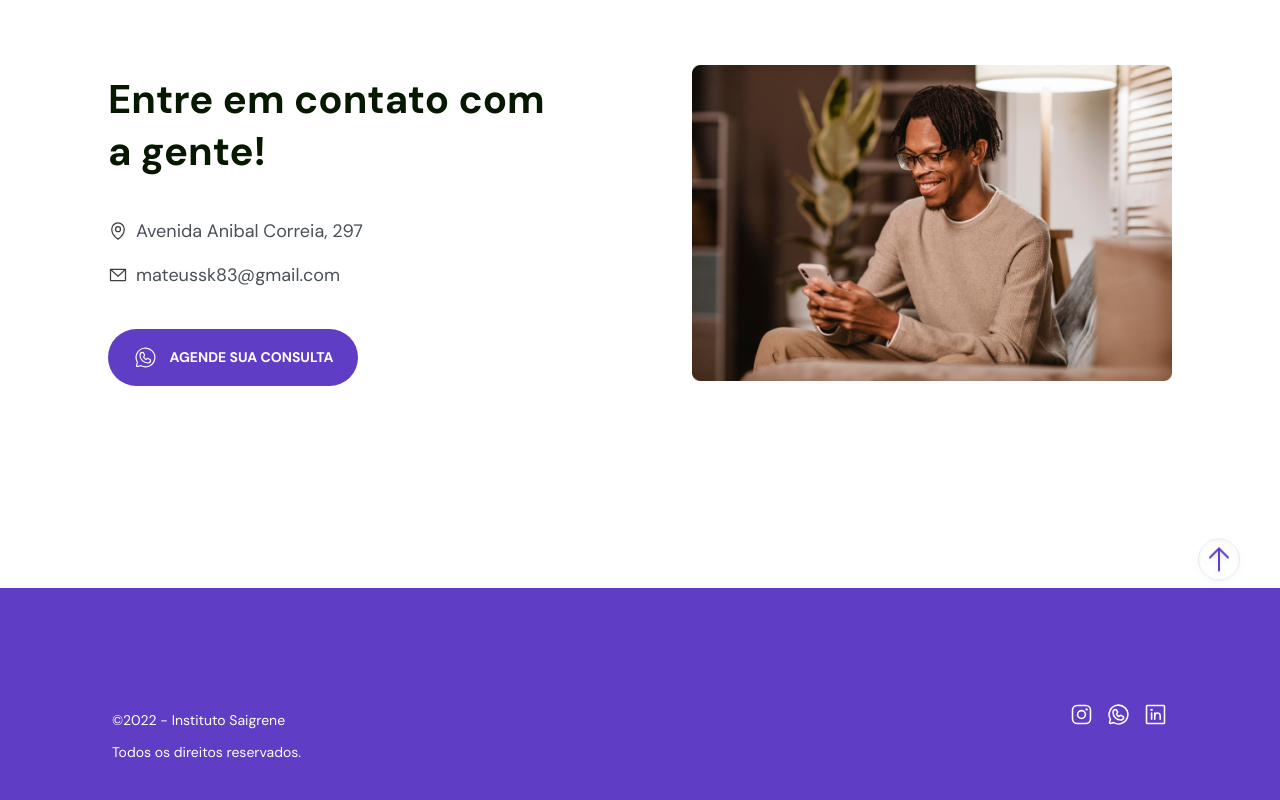
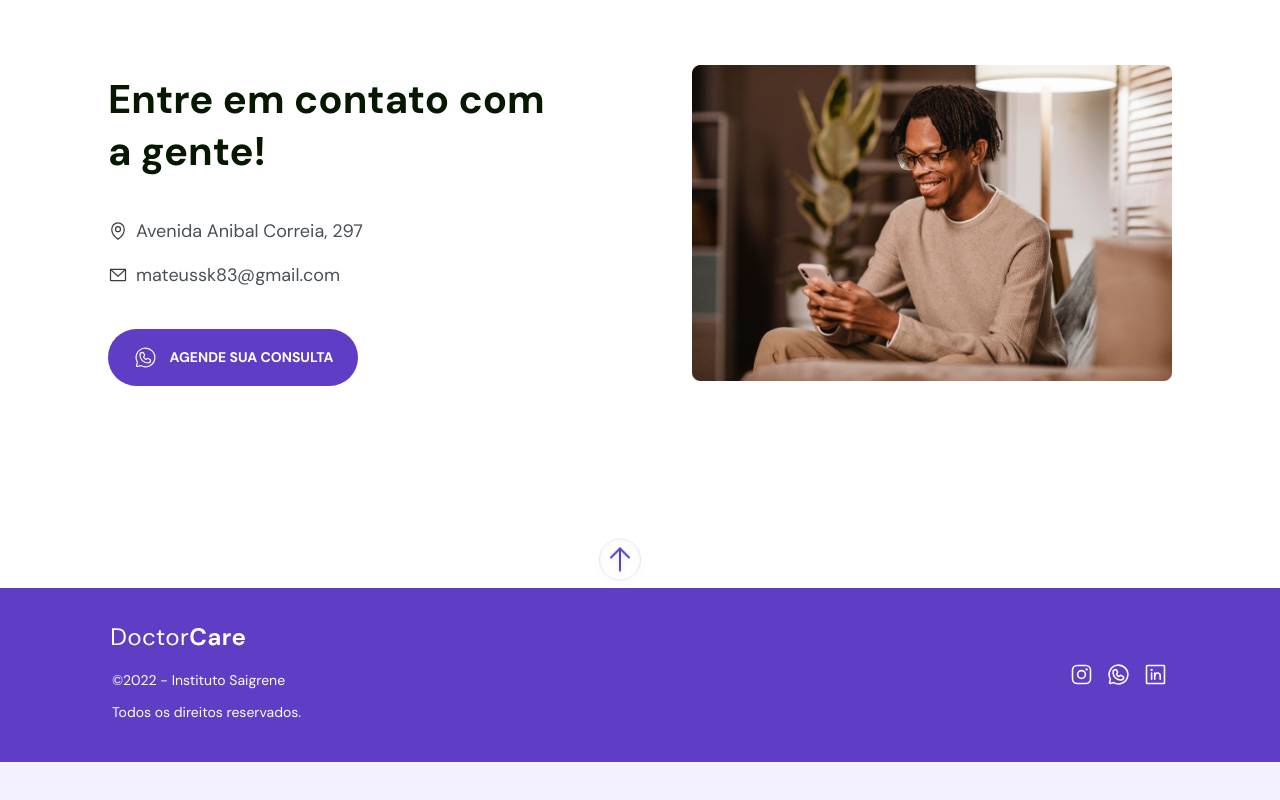
Before and after one commit to mateussk83/WebSite-Saigrene, a React (Vite) app: page / in a window 1280 px wide. Shown: the part 3318-4118 px from the top of the page. After the commit the page ends 4080 px from the top, so only its background shows below. Built offline with nearby package versions, Linux system fonts and the light colour scheme.

Commit message:
feat: insert library react-router-dom

```diff
--- a/src/App.tsx
+++ b/src/App.tsx
@@ -1,11 +1,14 @@
 import { Event } from "./pages/Event";
-
+import { BrowserRouter } from "react-router-dom";
+import { Router } from "./Router";
 
 export function App() {
 
   return (
     <div className="App">
-      <Event />
+      <BrowserRouter>
+      <Router />
+      </BrowserRouter>
     </div>
   )
 }
--- /dev/null
+++ b/src/Router.tsx
@@ -0,0 +1,10 @@
+import { Route, Routes } from "react-router-dom";
+import { Event } from "./pages/Event";
+
+export function Router() {
+ return (
+  <Routes>
+   <Route path="/" element={<Event />}/>
+  </Routes>
+ )
+}
--- a/src/components/ButtonScrollToTop.tsx
+++ b/src/components/ButtonScrollToTop.tsx
@@ -5,7 +5,7 @@ import { ArrowUp } from "phosphor-react";
 export function ButtonScrollToTop() {
 
  return (
- <div className="flex items-ind justify-end bg-gray-100 pr-10">
+  <div className="flex items-center justify-center bg-gray-100 pr-10">
    <a
     onClick={() => scroll.scrollTo(0)}
     className="cursor-pointer animate-bounce border rounded-full drop-shadow-md p-1 flex "
--- a/src/components/Footer.tsx
+++ b/src/components/Footer.tsx
@@ -5,8 +5,8 @@ export function Footer() {
   return (
     <div className="bg-blue-700 flex  justify-between items-center md:hidden">
 
-      <div className="my-20 ml-28 border-none">
-        <Logo />
+      <div className="my-10 ml-28 border-none">
+        <Logo colorWord1="fill-gray-100" colorWord2="fill-gray-100"/>
         <span className="flex items-center text-sm mt-6">©2022 - Instituto Saigrene</span>
         <span className="flex items-center text-sm mt-3"> Todos os direitos reservados.
         </span>
--- a/src/teste.tsx
+++ /dev/null
@@ -1,10 +0,0 @@
-import React from 'react';
-import { render } from 'react-dom';
-import { Link, Element, Events, animateScroll as scroll, scrollSpy, scroller } from 'react-scroll'
-
-const styles = {
-  fontFamily: 'sans-serif',
-  textAlign: 'center',
-};
-
-class Section extends React.Component {
```
Lines whose indentation alone changed are shown as unchanged.
